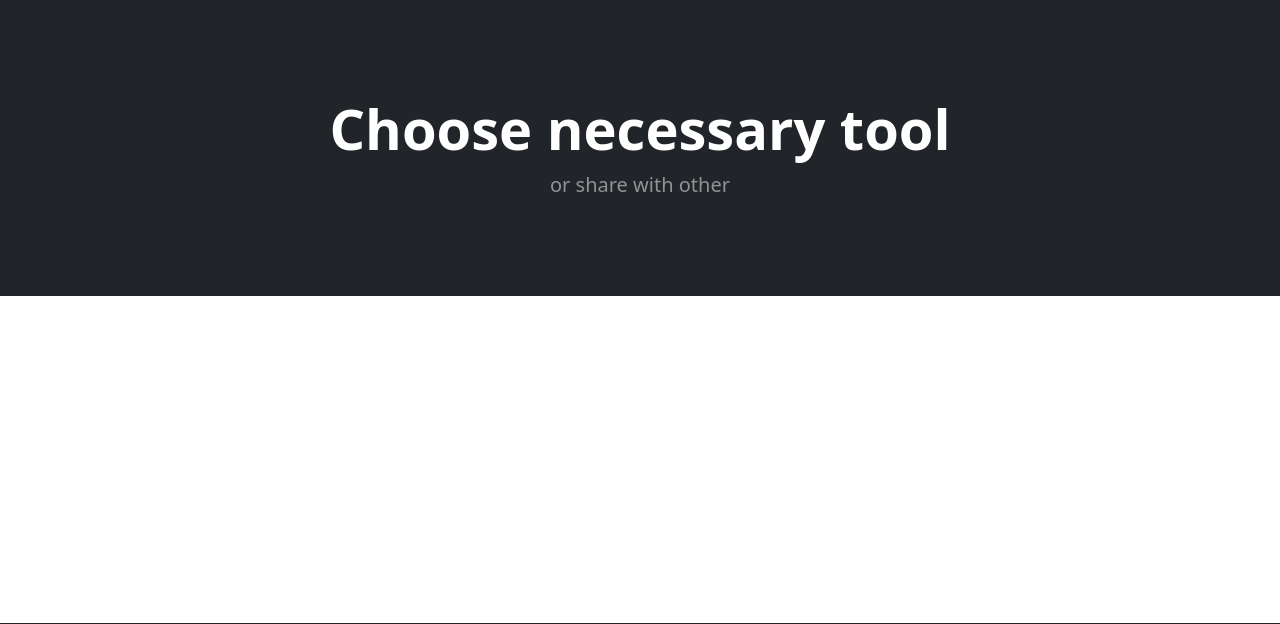
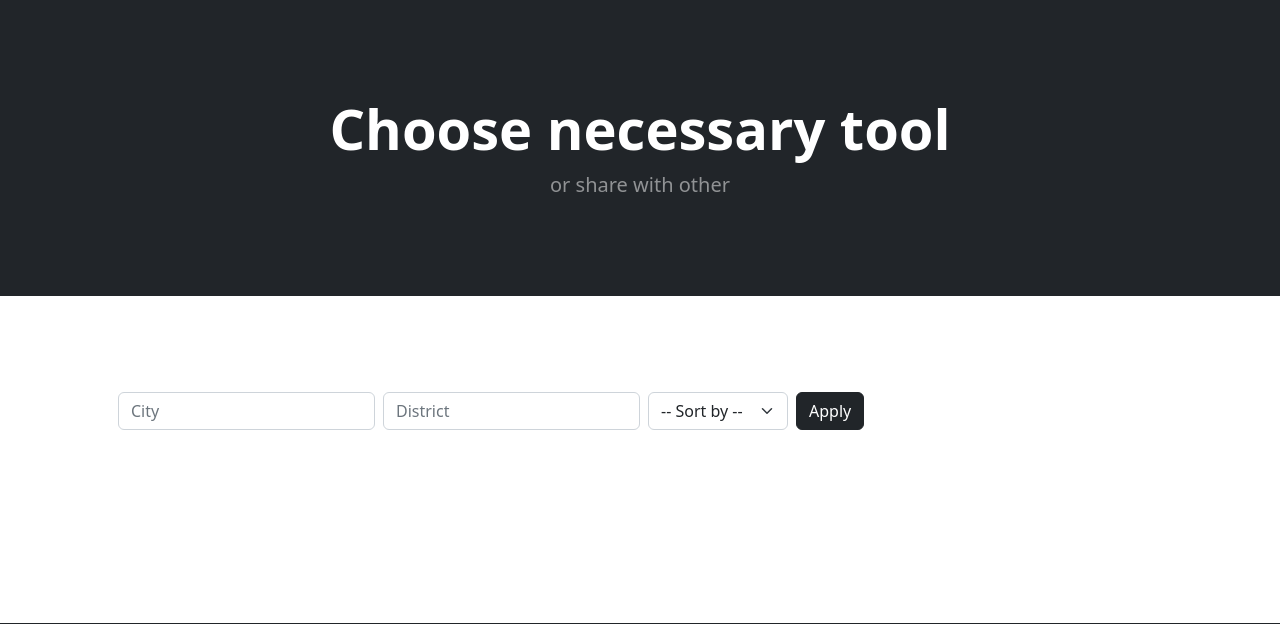
Before and after one commit to moonlight555sunshine/BikeToolShare, a Django app: page /tool/all-tools/ in a window 1280 px wide. Shown: the part 57-681 px from the top of the page. Run offline with Django 5.2, Linux system fonts and the light colour scheme; data that the repository does not hold is empty; some libraries are stand-ins or nearby versions.

Commit message:
was added sort function

```diff
--- a/tool/templates/all_tools.html
+++ b/tool/templates/all_tools.html
@@ -15,7 +15,33 @@
         <section class="py-5">
 
             <div class="container px-4 px-lg-5 mt-5">
-                <div class="row gx-4 gx-lg-5 row-cols-2 row-cols-md-3 row-cols-xl-4 justify-content-center">
+
+                <form method="get" class="d-flex flex-wrap gap-2 align-items-end">
+                    <div>
+                        <input type="text" name="city" id="city" class="form-control" placeholder="City"
+                               value="{{ request.GET.city }}">
+                    </div>
+
+                    <div>
+                        <input type="text" name="district" id="district" class="form-control" placeholder="District"
+                               value="{{ request.GET.district }}">
+                    </div>
+
+                    <div>
+                        <select name="sort" id="sort" class="form-select">
+                            <option value="">-- Sort by --</option>
+                            <option value="newest" {% if request.GET.sort == 'newest' %}selected{% endif %}>Newest first</option>
+                            <option value="oldest" {% if request.GET.sort == 'oldest' %}selected{% endif %}>Oldest first</option>
+                        </select>
+                    </div>
+
+                    <div>
+                        <button type="submit" class="btn btn-dark">Apply</button>
+                    </div>
+                </form>
+            <br/>
+
+                <div class="row gx-4 gx-lg-5 row-cols-2 row-cols-md-3 row-cols-xl-4 justify-content-lg-start">
                     {% for tool in tools %}
 
                         <div class="col mb-5">
--- a/tool/views.py
+++ b/tool/views.py
@@ -1,3 +1,5 @@
+from re import search
+
 from django.shortcuts import render, redirect
 from django.views import View
 from django.contrib import messages
@@ -21,11 +23,26 @@ class HomeView(View):
 class ToolsView(View):
     def get(self, request):
         tools = Tool.objects.filter(is_available=True)
+
+        city = request.GET.get('city')
+        district = request.GET.get('district')
+        if city:
+            tools = tools.filter(owner__profile__city__icontains=city)
+        if district:
+            tools = tools.filter(owner__profile__district__icontains=district)
+
+        sort = request.GET.get('sort')
+        if sort == 'newest':
+            tools = tools.order_by('-created_at')
+        elif sort == 'oldest':
+            tools = tools.order_by('created_at')
+
         return render(request, 'all_tools.html', {
             'tools': tools,
             'title': 'Choose necessary tool',
             'subtitle': 'or share with other',
         })
+
     def post(self, request):
         searched = request.POST.get('searched')
         search_tools = Tool.objects.filter(name__icontains=searched)
@@ -58,6 +75,20 @@ class CategoryView(View):
         try:
             category = Category.objects.get(name__iexact=foo)
             tools = category.tools.all()
+
+            city = request.GET.get('city')
+            district = request.GET.get('district')
+            if city:
+                tools = tools.filter(owner__profile__city__icontains=city)
+            if district:
+                tools = tools.filter(owner__profile__district__icontains=district)
+
+            sort = request.GET.get('sort')
+            if sort == 'newest':
+                tools = tools.order_by('-created_at')
+            elif sort == 'oldest':
+                tools = tools.order_by('created_at')
+
             return render(request, 'all_tools.html', {
                 'tools': tools,
                 'title': category.name,
@@ -69,31 +100,31 @@ class CategoryView(View):
 
 class AddToolView(View):
     def get(self, request):
-        form = ToolForm()
-        return render(request, 'form_page.html', {
-            'form': form,
-            'title': 'New tool',
-            'subtitle': 'add your tool',
-            'button_text': 'Add',
-        })
-    def post(self, request):
         if request.user.is_authenticated:
-            form = ToolForm(request.POST, request.FILES)
-            if form.is_valid():
-                tool = form.save(commit=False)
-                tool.owner = request.user
-                tool.save()
-                form.save_m2m()
-                messages.success(request, 'Your tool has been added')
-                return redirect('home')
-            else:
-                messages.error(request, 'Please correct the error below.')
-                return render(request, 'form_page.html', {
-                    'form': form,
-                    'title': 'New tool',
-                    'subtitle': 'add your tool',
-                    'button_text': 'Add',
-                })
+            form = ToolForm()
+            return render(request, 'form_page.html', {
+                'form': form,
+                'title': 'New tool',
+                'subtitle': 'add your tool',
+                'button_text': 'Add',
+            })
         else:
             messages.error(request, 'You are not logged in')
             return redirect('login')
+    def post(self, request):
+        form = ToolForm(request.POST, request.FILES)
+        if form.is_valid():
+            tool = form.save(commit=False)
+            tool.owner = request.user
+            tool.save()
+            form.save_m2m()
+            messages.success(request, 'Your tool has been added')
+            return redirect('home')
+        else:
+            messages.error(request, 'Please correct the error below.')
+            return render(request, 'form_page.html', {
+                'form': form,
+                'title': 'New tool',
+                'subtitle': 'add your tool',
+                'button_text': 'Add',
+            })
```
